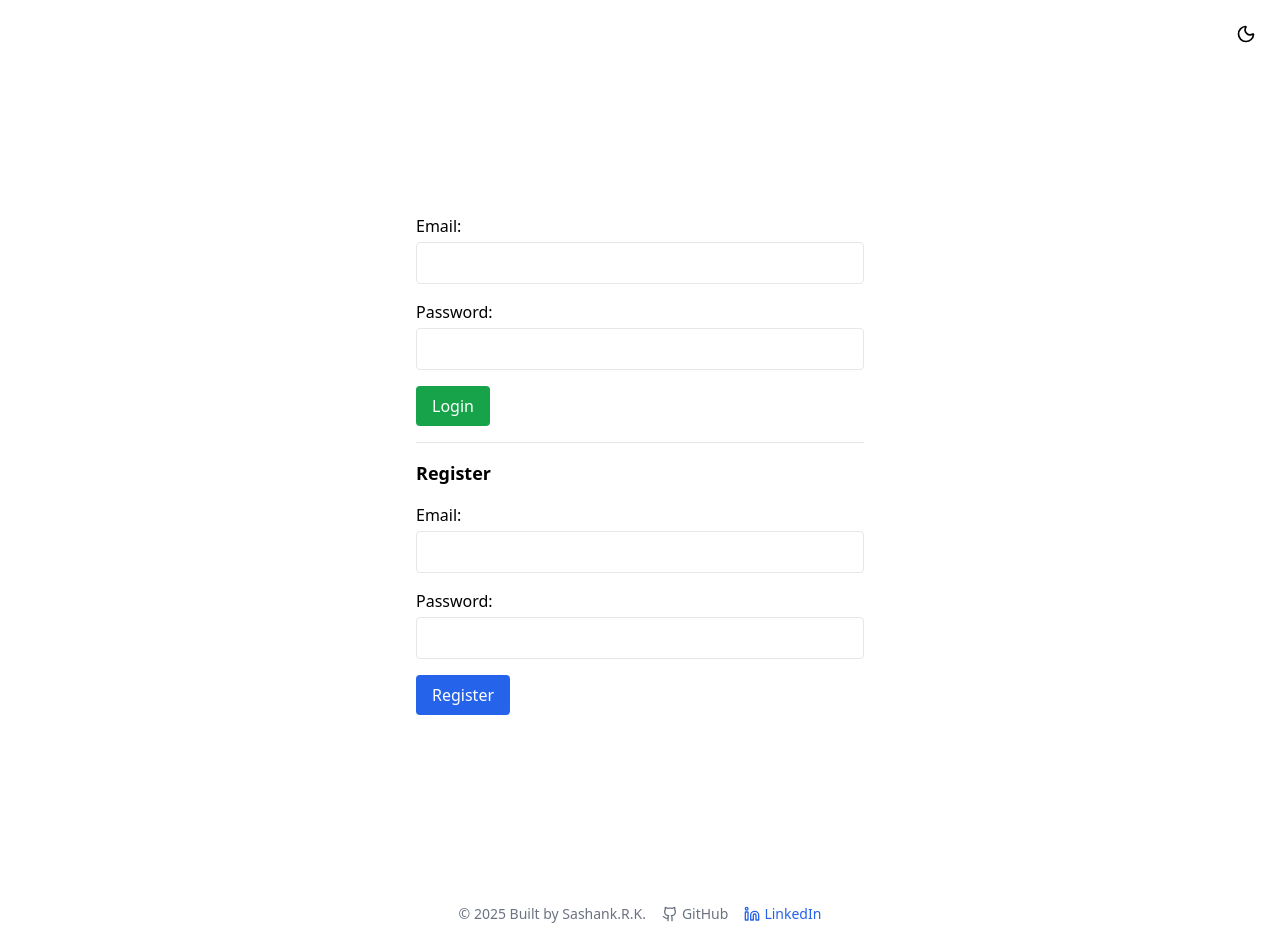
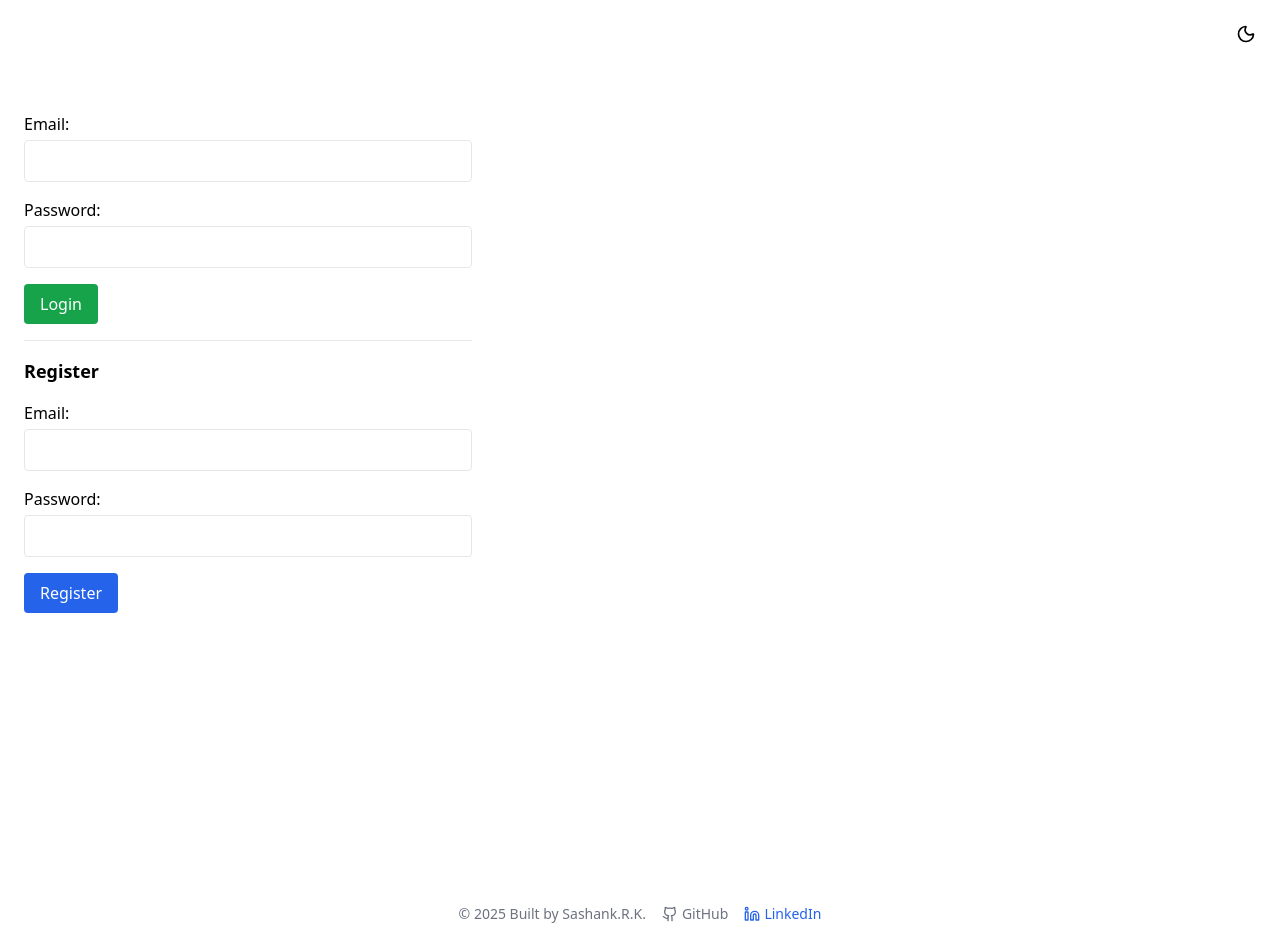
Before and after one commit to Sashank006/Resume-AI-Copilot, a React (Create React App) app in the folder client/: page / in a window 1280 px wide. Both pictures are taken after a click on the button "Get Started". Built offline with nearby package versions, Linux system fonts and the light colour scheme.

Commit message:
client/UI touchups

```diff
--- a/client/src/App.js
+++ b/client/src/App.js
@@ -1768,7 +1768,7 @@ const handleSubmitFeedback = async () => {
       )}
 
       {activeTab === 'login' && !userId &&(
-        <div className="flex flex-col items-center justify-center min-h-screen px-4 py-8">
+         <div className="flex justify-start min-h-screen px-6 py-12">
           <div className="w-full max-w-md space-y-4">
             <div className="space-y-4">
               <div>
```
